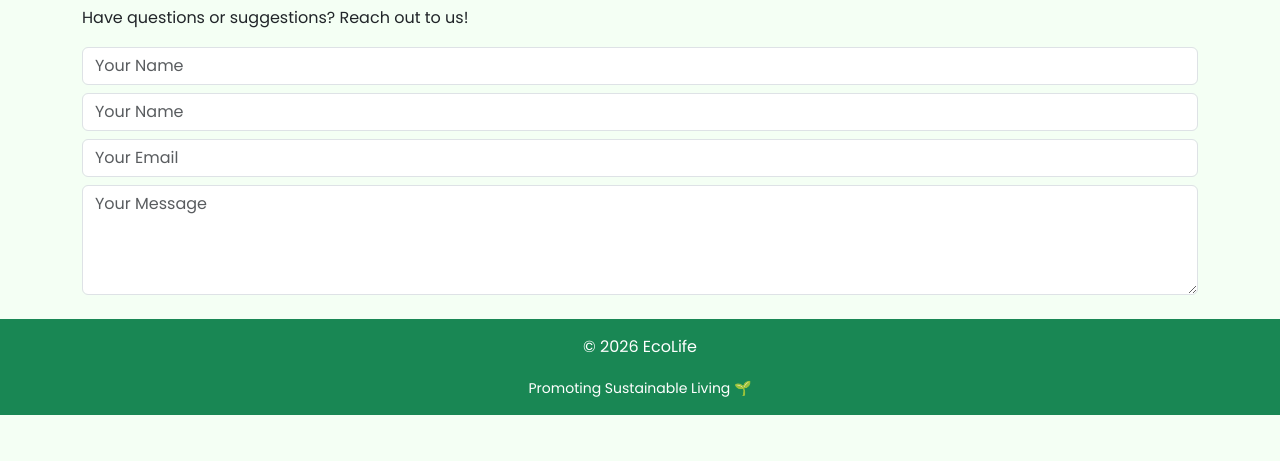
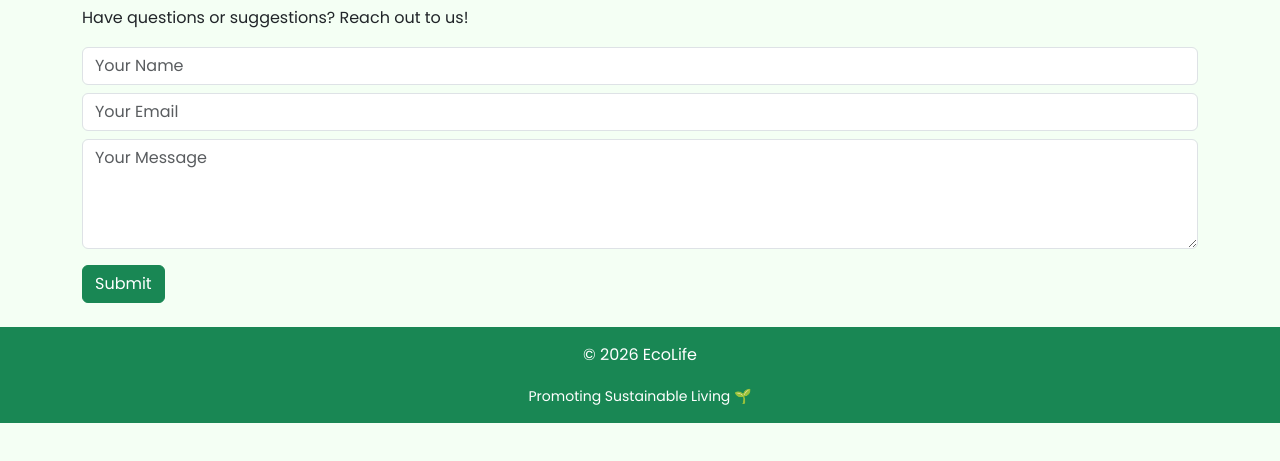
Before and after one commit to akhilavishwanath/html-project, a website: page contact.html in a window 1280 px wide. Shown: the part 121-582 px from the top of the page. Drawn offline with nearby package versions, Linux system fonts and the light colour scheme.

Commit message:
Fix contact form structure and submit button

```diff
--- a/contact.html
+++ b/contact.html
@@ -58,17 +58,17 @@
 
 <p>Have questions or suggestions? Reach out to us!</p>
 
-<form class="mt-3" action="https://formspree.io/f/mlgpyqdv" method="POST"></form>
+ <form class="mt-3" action="https://formspree.io/f/mlgpyqdv" method="POST">
 
-<input type="text" id="name" class="form-control mt-2" placeholder="Your Name" required>
-<small id="nameError" class="text-danger"></small>
+  <input type="text" name="name" class="form-control mt-2" placeholder="Your Name" required>
 
- <input type="text" name="name" class="form-control mt-2" placeholder="Your Name" required>
+  <input type="email" name="email" class="form-control mt-2" placeholder="Your Email" required>
 
-<input type="email" name="email" class="form-control mt-2" placeholder="Your Email" required>
+  <textarea name="message" class="form-control mt-2" rows="4" placeholder="Your Message"></textarea>
 
-<textarea name="message" class="form-control mt-2" rows="4" placeholder="Your Message"></textarea>
-<p id="successMsg" class="text-success mt-3"></p>
+  <button type="submit" class="btn btn-success mt-3">Submit</button>
+
+  <p id="successMsg" class="text-success mt-3"></p>
 
 </form>
 
```
